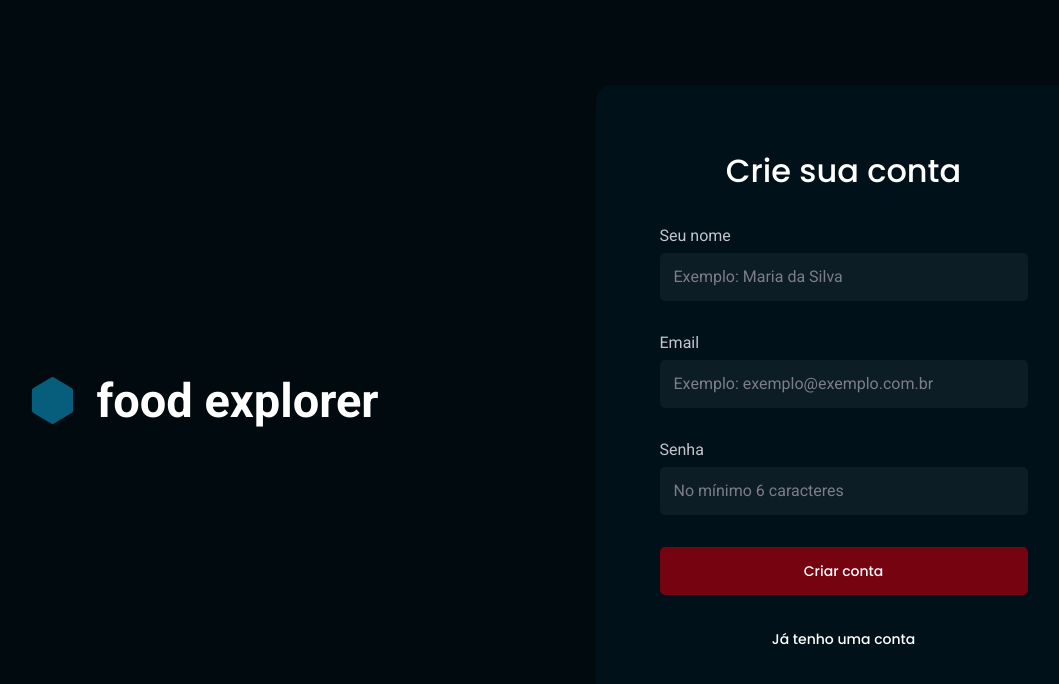
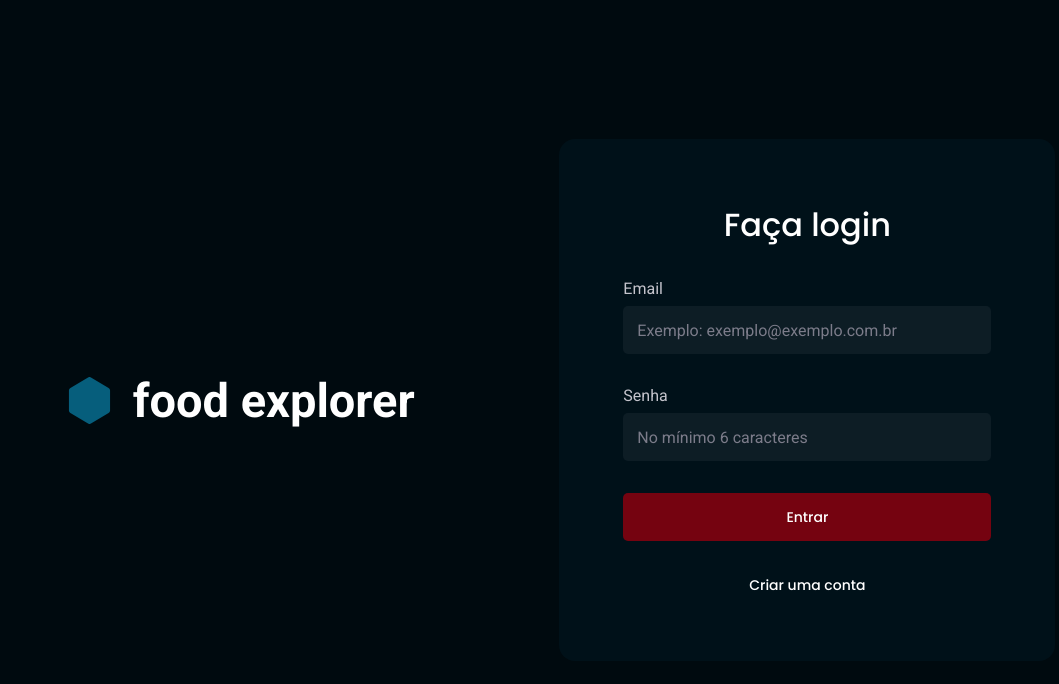
Before and after one commit to LuisFernando656/Food_Explorer_Front_End, a React (Vite) app: page / in a window 1280 px wide. Shown: the top 684 px of the page, without its empty margins (80-1139 px from the left). Built offline with nearby package versions, Linux system fonts and the light colour scheme.

Commit message:
Page SignIn desktop mode added

```diff
--- a/src/main.jsx
+++ b/src/main.jsx
@@ -3,13 +3,13 @@ import ReactDOM from 'react-dom/client'
 import { ThemeProvider } from 'styled-components'
 import GlobalStyle from './styles/global'
 import theme from './styles/theme'
-import { SignUp } from './pages/SignUp'
+import { SignIn } from './pages/SignIn'
 
 ReactDOM.createRoot(document.getElementById('root')).render(
   <React.StrictMode>
     <ThemeProvider theme={theme}>
       <GlobalStyle/>
-      <SignUp/>
+      <SignIn/>
     </ThemeProvider>
   </React.StrictMode>,
 )
--- a/src/pages/SignUp/styles.js
+++ b/src/pages/SignUp/styles.js
@@ -25,7 +25,7 @@ export const Container = styled.div`
 
       display: flex;
       align-items: center;
-      justify-content: space-around;
+      justify-content: space-evenly;
 
       > div:nth-child(1) {
         margin-bottom: 0;
--- a/src/pages/Signin/index.jsx
+++ b/src/pages/Signin/index.jsx
@@ -1,13 +1,27 @@
-import { Container, Form } from './styles'
+import { Container, Form, Content } from './styles'
 import { Logo } from '../../components/Logo'
 import { Input } from '../../components/input'
 import { Button } from '../../components/Button'
 
-import { useState } from 'react'
+import { useState, useEffect } from 'react'
 
 export function SignIn() {
   const [email, setEmail] = useState('')
   const [password, setPassword] = useState('')
+
+  const [windowWidth, setWindowWidth] = useState(window.innerWidth)
+
+  useEffect(() => {
+    function handleResize(){
+      setWindowWidth(window.innerWidth)
+    }
+
+    window.addEventListener('resize', handleResize);
+
+    return () => {
+      window.removeEventListener('resize', handleResize);
+    };
+  },[])
 
   function handleSubmit() {
     alert('vc clicou')
@@ -15,8 +29,11 @@ export function SignIn() {
 
   return (
     <Container>
+      <main>
         <Logo/>
+        <Content>
           <Form>
+            {windowWidth > 768 && <h3>Faça login</h3>}
             <Input
             label="Email"
             id='InputEmail'
@@ -40,6 +57,8 @@ export function SignIn() {
             />
           </Form>
           <a href="/">Criar uma conta</a>
+        </Content>
+      </main>
     </Container>
   )
 }
--- a/src/pages/Signin/styles.js
+++ b/src/pages/Signin/styles.js
@@ -1,6 +1,7 @@
-import styled from "styled-components";
+import styled from 'styled-components'
 
 export const Container = styled.div`
+  main {
     width: clamp(32rem, 95vw, 35.6rem);
 
     margin: 15.8rem auto;
@@ -10,12 +11,80 @@ export const Container = styled.div`
       margin-bottom: 7.3rem;
       justify-content: left;
     }
+  }
 
+  @media screen and (min-width: 769px) {
+    height: 100vh;
+
+    main {
+      width: 100%;
+      height: 100%;
+      margin: 0;
+
+      padding-inline: 0;
+
+      display: flex;
+      align-items: center;
+      justify-content: space-evenly;
+
+      > div:nth-child(1) {
+        margin-bottom: 0;
+
+        gap: 1.9rem;
+
+        svg {
+          width: 4.9rem;
+          height: 4.7rem;
+        }
+
+        h2 {
+          font-size: 4.7rem;
+        }
+      }
+
+      > div:nth-child(2) {
+        width: clamp(34.8rem, 47vw, 49.6rem);
+
+        padding-block: 6.4rem;
+
+        padding-inline: clamp(2rem, 6vw, 6.4rem);
+        border-radius: 1.6rem;
+
+        background: ${({ theme }) => theme.COLORS.DARK.DARK_700};
+
+        > form {
+          h3 {
+            font-size: 3.2rem;
+            text-align: center;
+            font-weight: 500;
+            line-height: 140%;
+
+            color: ${({ theme }) => theme.COLORS.LIGHT.LIGHT_100};
+          }
+        }
+      }
+    }
+  }
+`
+
+export const Form = styled.form`
+  width: 100%;
+
+    display: flex;
+    flex-direction: column;
+    gap: 3.2rem;
+
+    label {
+      padding-bottom: 0.8rem;
+    }
+`
+
+export const Content = styled.div`
   > a {
     margin-top: 3.2rem;
 
     text-decoration: none;
-    color: ${({theme}) => theme.COLORS.LIGHT.LIGHT_100};
+    color: ${({ theme }) => theme.COLORS.LIGHT.LIGHT_100};
     font-size: 1.4rem;
     font-weight: 500;
     line-height: 2.4rem;
@@ -23,18 +92,4 @@ export const Container = styled.div`
     display: flex;
     justify-content: center;
   }
-
 `
-
-export const Form = styled.form`
-  width: 100%;
-
-  > div {
-    margin-bottom: 3.2rem;
-
-
-    label {
-      padding-bottom: .8rem;
-    }
-  }
-`
```
Lines whose indentation alone changed are shown as unchanged.
